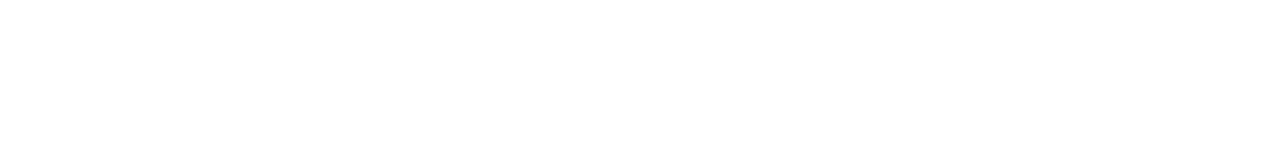
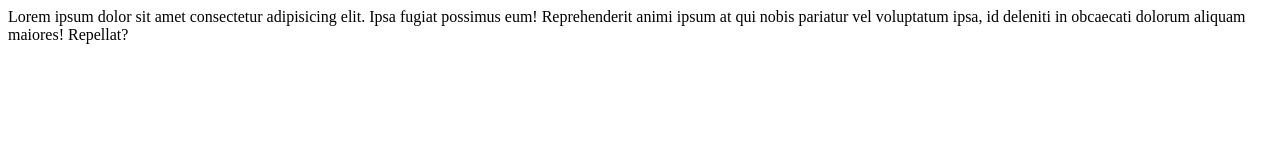
Before and after one commit to Murderok/premis-aentec, a plain HTML site: page index.html in a window 1280 px wide. Drawn offline with Linux system fonts and the light colour scheme.

Commit message:
resubido

```diff
--- a/index.html
+++ b/index.html
@@ -7,6 +7,6 @@
     <title>Document</title>
 </head>
 <body>
-
+    Lorem ipsum dolor sit amet consectetur adipisicing elit. Ipsa fugiat possimus eum! Reprehenderit animi ipsum at qui nobis pariatur vel voluptatum ipsa, id deleniti in obcaecati dolorum aliquam maiores! Repellat?
 </body>
 </html>
```
